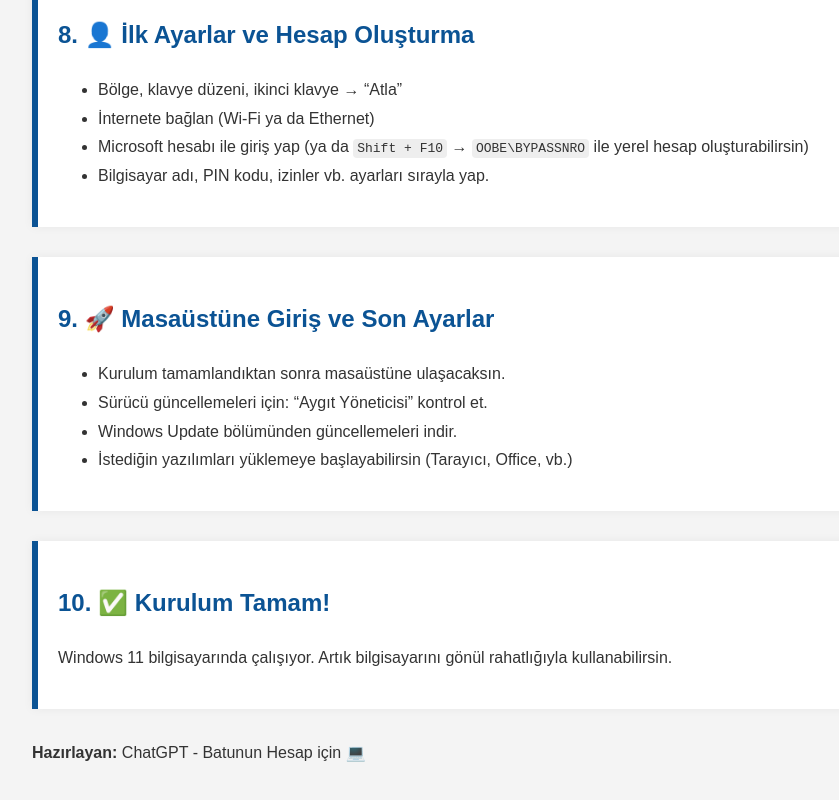
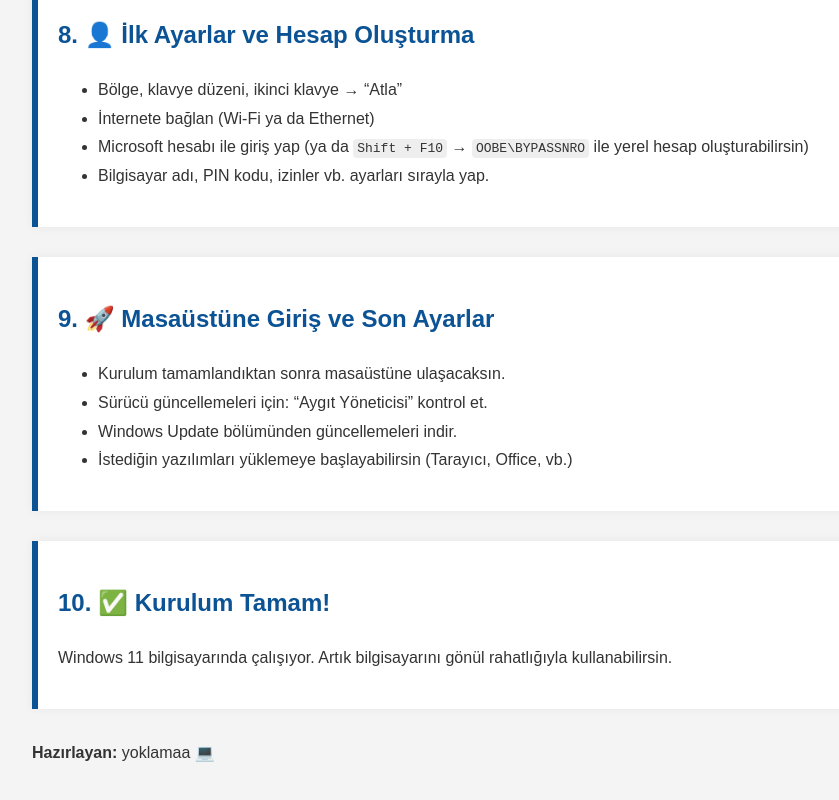
Before and after one commit to Yoklamaa/installeveryos.github.io, a plain HTML site: page windows11.html in a window 1280 px wide. Shown: the part 2405-3205 px from the top of the page, without its empty margins (16-855 px from the left). Drawn offline with Linux system fonts and the light colour scheme.

Commit message:
windows11.html

```diff
--- a/windows11.html
+++ b/windows11.html
@@ -135,6 +135,6 @@
     <p>Windows 11 bilgisayarında çalışıyor. Artık bilgisayarını gönül rahatlığıyla kullanabilirsin.</p>
   </div>
 
-  <p><strong>Hazırlayan:</strong> ChatGPT - Batunun Hesap için 💻</p>
+  <p><strong>Hazırlayan:</strong> yoklamaa 💻</p>
 </body>
 </html>
```
